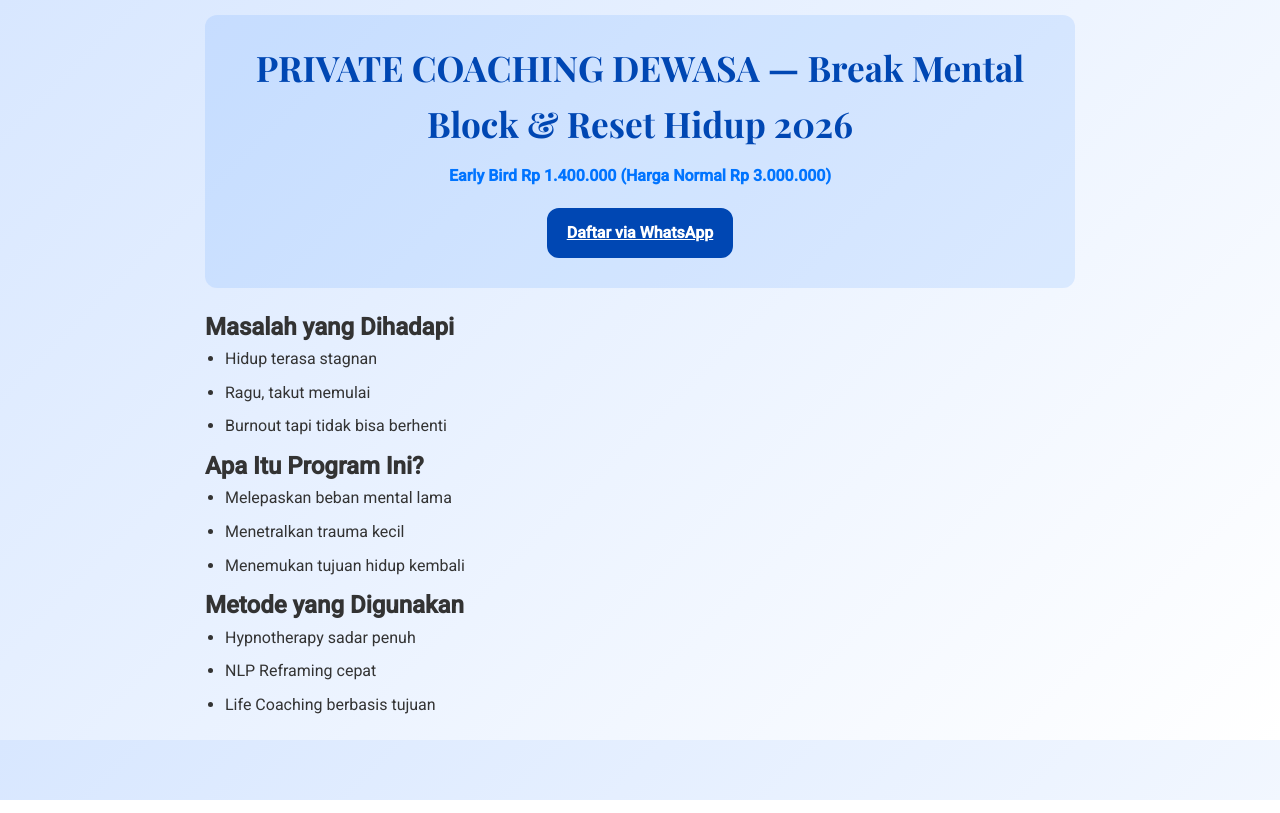
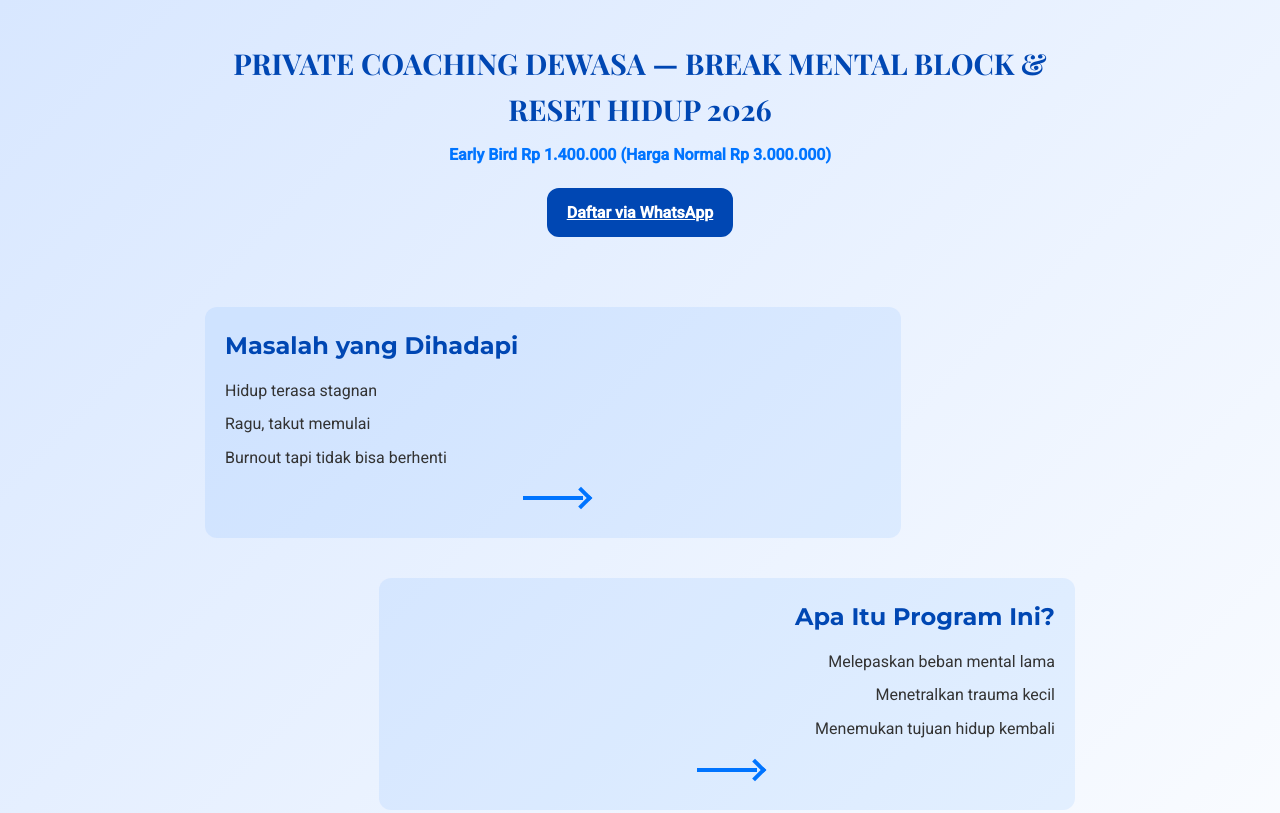
Before and after one commit to ilhamdgtal-debug/Private_Coaching_Dewasa_2026., a plain HTML site: page index.html in a window 1280 px wide. Shown: the top 813 px of the page. Drawn offline with nearby package versions, Linux system fonts and the light colour scheme.

Commit message:
style.css

```diff
--- a/style.css
+++ b/style.css
@@ -21,16 +21,14 @@ body {
 /* HERO */
 .hero {
   text-align: center;
-  background: rgba(0,110,255,0.1);
   padding: 25px 15px;
-  border-radius: 12px;
-  margin-bottom: 20px;
 }
 .hero h1 {
   font-family: 'Playfair Display', serif;
   font-size: 1.8rem;
   color: #0047b3;
   margin-bottom: 10px;
+  text-transform: uppercase;
 }
 .early-bird {
   font-weight: bold;
@@ -61,29 +59,61 @@ body {
   box-shadow: 0 0 12px rgba(0,115,255,0.6);
 }
 
-/* CARD SECTIONS */
-.card {
+/* FLOW */
+.flow {
+  position: relative;
+  margin: 40px 0;
+}
+.flow-item {
+  width: 80%;
+  padding: 20px;
+  margin-bottom: 40px;
   background: rgba(0,110,255,0.08);
-  border: 1.5px solid rgba(0,110,255,0.25);
   border-radius: 12px;
-  padding: 20px;
-  margin-bottom: 20px;
-  transition: 0.3s;
+  position: relative;
 }
-.card:hover {
-  background: rgba(0,110,255,0.15);
-  border-color: rgba(0,140,255,0.4);
-}
-.card h2 {
+.flow-item.left { margin-left: 0; }
+.flow-item.right { margin-left: auto; text-align: right; }
+
+.flow-item h2 {
   font-family: 'Montserrat', sans-serif;
   color: #0047b3;
   margin-bottom: 12px;
 }
-ul {
-  margin-left: 20px;
+.flow-item ul {
+  list-style: none;
+  padding-left: 0;
 }
-li {
+.flow-item li {
   margin-bottom: 8px;
+}
+
+/* ARROW */
+.arrow {
+  width: 100%;
+  height: 40px;
+  position: relative;
+}
+.arrow::after {
+  content: "";
+  position: absolute;
+  top: 50%;
+  left: 50%;
+  width: 60px;
+  height: 4px;
+  background-color: #0074ff;
+  transform: translate(-50%, -50%);
+}
+.arrow::before {
+  content: "";
+  position: absolute;
+  top: 50%;
+  left: calc(50% + 28px);
+  width: 12px;
+  height: 12px;
+  border-top: 4px solid #0074ff;
+  border-right: 4px solid #0074ff;
+  transform: translate(-50%, -50%) rotate(45deg);
 }
 
 /* CTA */
@@ -97,16 +127,9 @@ li {
   color: #0074ff;
 }
 
-/* FOOTER */
-footer {
-  text-align: center;
-  padding: 15px;
-  font-size: 0.9rem;
-  color: #555;
+/* RESPONSIVE */
+@media(max-width:768px){
+  .flow-item.right { text-align: left; margin-left: 0; }
+  .arrow { height: 30px; }
+  .arrow::after { width: 40px; }
 }
-
-/* RESPONSIVE */
-@media(min-width:768px){
-  .hero h1 { font-size: 2.2rem; }
-  .card h2 { font-size: 1.6rem; }
-}
```
